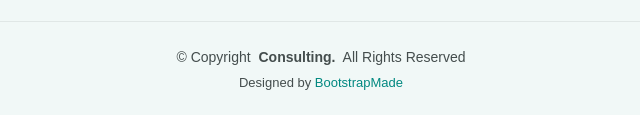
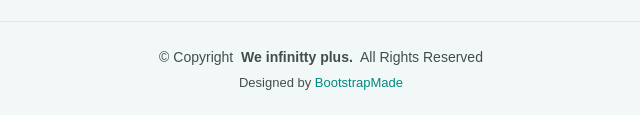
Before and after one commit to Lakshmikrishnasri/Consulting, a plain HTML site: page service-details.html in a window 1280 px wide. Shown: the part 1636-1751 px from the top of the page, 319-959 px from the left. Drawn offline with Linux system fonts and the light colour scheme.

Commit message:
name change

```diff
--- a/service-details.html
+++ b/service-details.html
@@ -203,7 +203,7 @@
     </div>
 
     <div class="container copyright text-center mt-4">
-      <p>© <span>Copyright</span> <strong class="px-1 sitename">Consulting.</strong> <span>All Rights Reserved</span></p>
+      <p>© <span>Copyright</span> <strong class="px-1 sitename">We infinitty plus.</strong> <span>All Rights Reserved</span></p>
       <div class="credits">
         <!-- All the links in the footer should remain intact. -->
         <!-- You can delete the links only if you've purchased the pro version. -->
```
Also changed, not shown: starter-page.html (+1 -1 lines).
